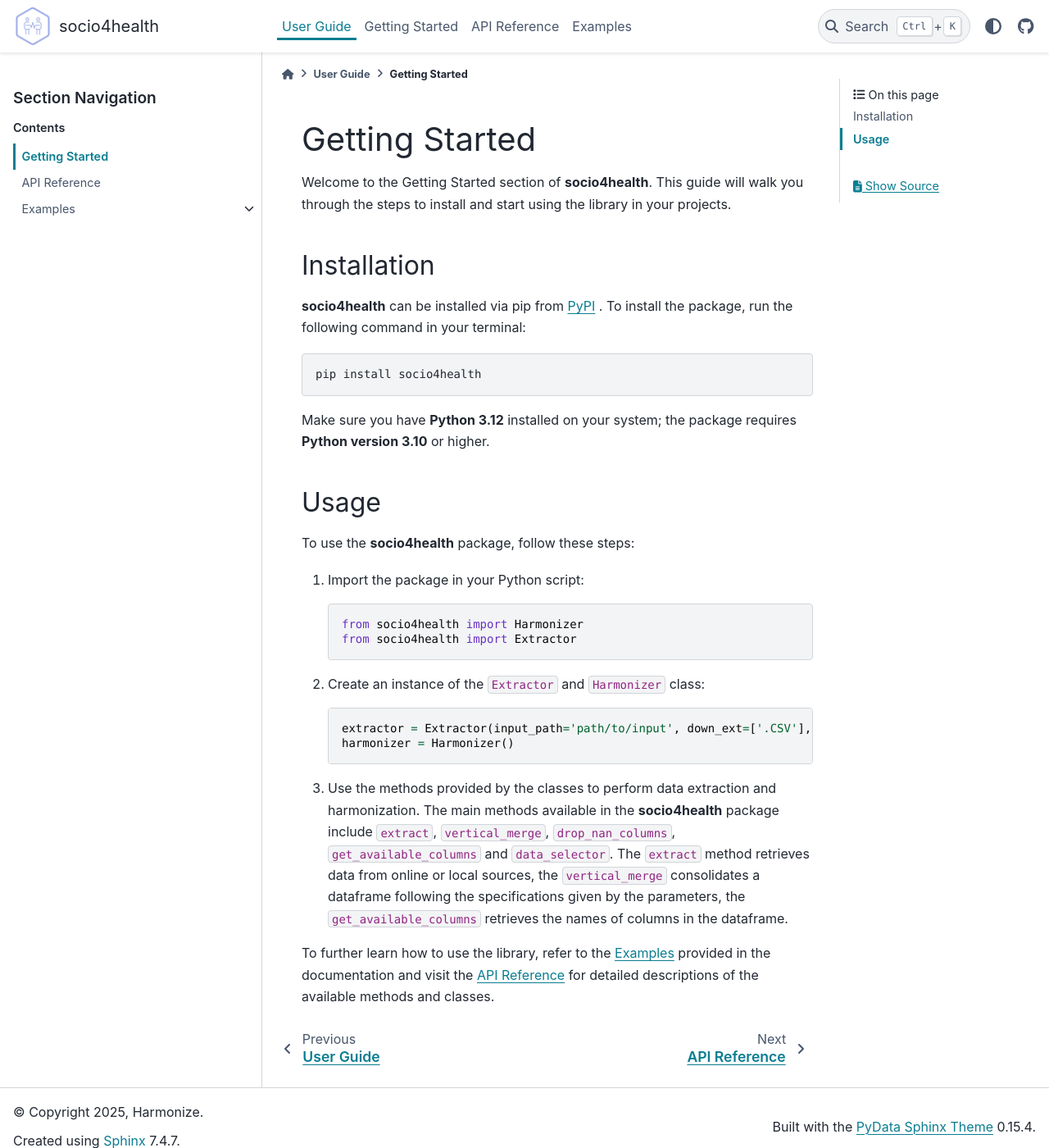
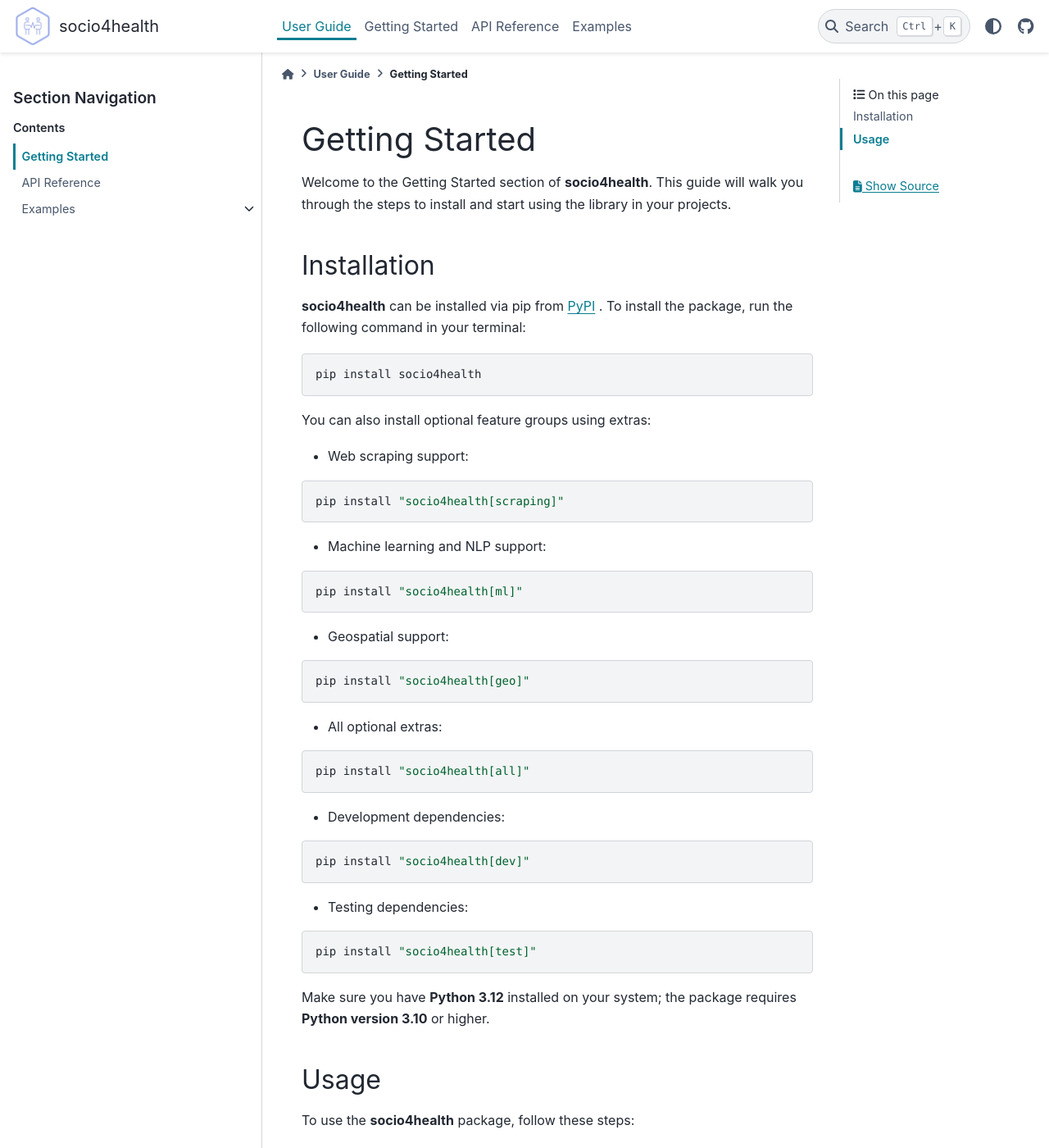
Before and after one commit to harmonize-tools/socio4health, a Sphinx documentation site: the page built from docs/source/getting_started.rst, in a window 1280 px wide and 1400 px high. Shown: the whole window at 82% size. Built offline with Sphinx 7.4.7 and the PyData theme 0.15.4, drawn with Linux system fonts in a browser that asks for light colours.

Commit message:
Add optional extras docs; fix setup extras syntax
Document optional extras for installation in README.md and docs/getting_started.rst (scraping, ml, geo, all, dev, test). Also fix a syntax issue in setup.py by adding the missing trailing comma after the 'all' extras list so extras_require dict is valid.

```diff
--- a/docs/source/getting_started.rst
+++ b/docs/source/getting_started.rst
@@ -11,6 +11,44 @@
 .. code-block:: shell
 
    pip install socio4health
+
+You can also install optional feature groups using extras:
+
+- Web scraping support:
+
+.. code-block:: shell
+
+   pip install "socio4health[scraping]"
+
+- Machine learning and NLP support:
+
+.. code-block:: shell
+
+   pip install "socio4health[ml]"
+
+- Geospatial support:
+
+.. code-block:: shell
+
+   pip install "socio4health[geo]"
+
+- All optional extras:
+
+.. code-block:: shell
+
+   pip install "socio4health[all]"
+
+- Development dependencies:
+
+.. code-block:: shell
+
+   pip install "socio4health[dev]"
+
+- Testing dependencies:
+
+.. code-block:: shell
+
+   pip install "socio4health[test]"
 
 Make sure you have **Python 3.12** installed on your system; the package requires **Python version 3.10** or higher.
 
--- a/setup.py
+++ b/setup.py
@@ -92,7 +92,7 @@
         # ALL
         'all': [
             'socio4health[scraping,ml,geo]',
-        ]
+        ],
 
         # Desarrollo y testing
         'dev': [
```
Also changed, not shown: README.md (+13 -0 lines).
